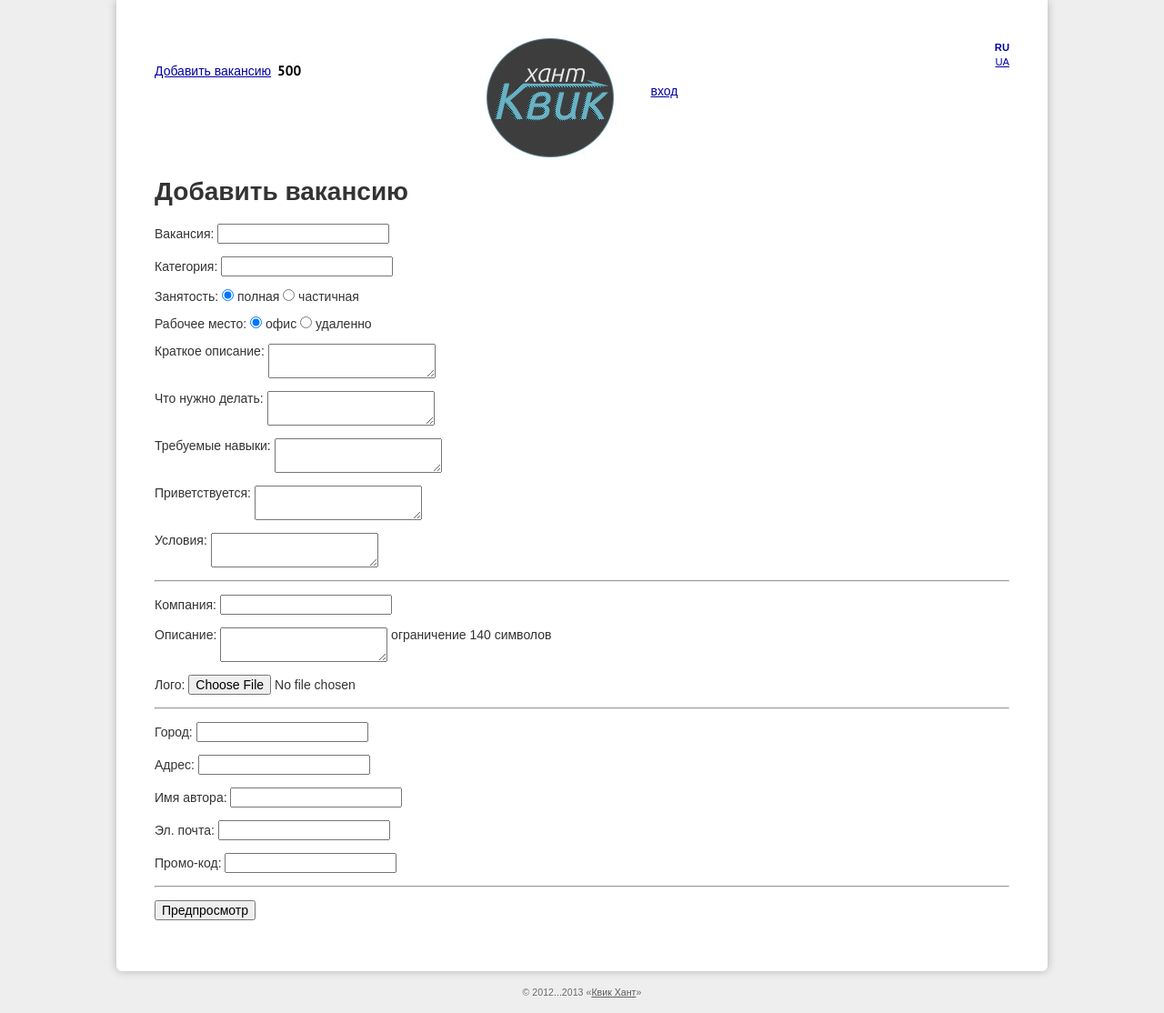
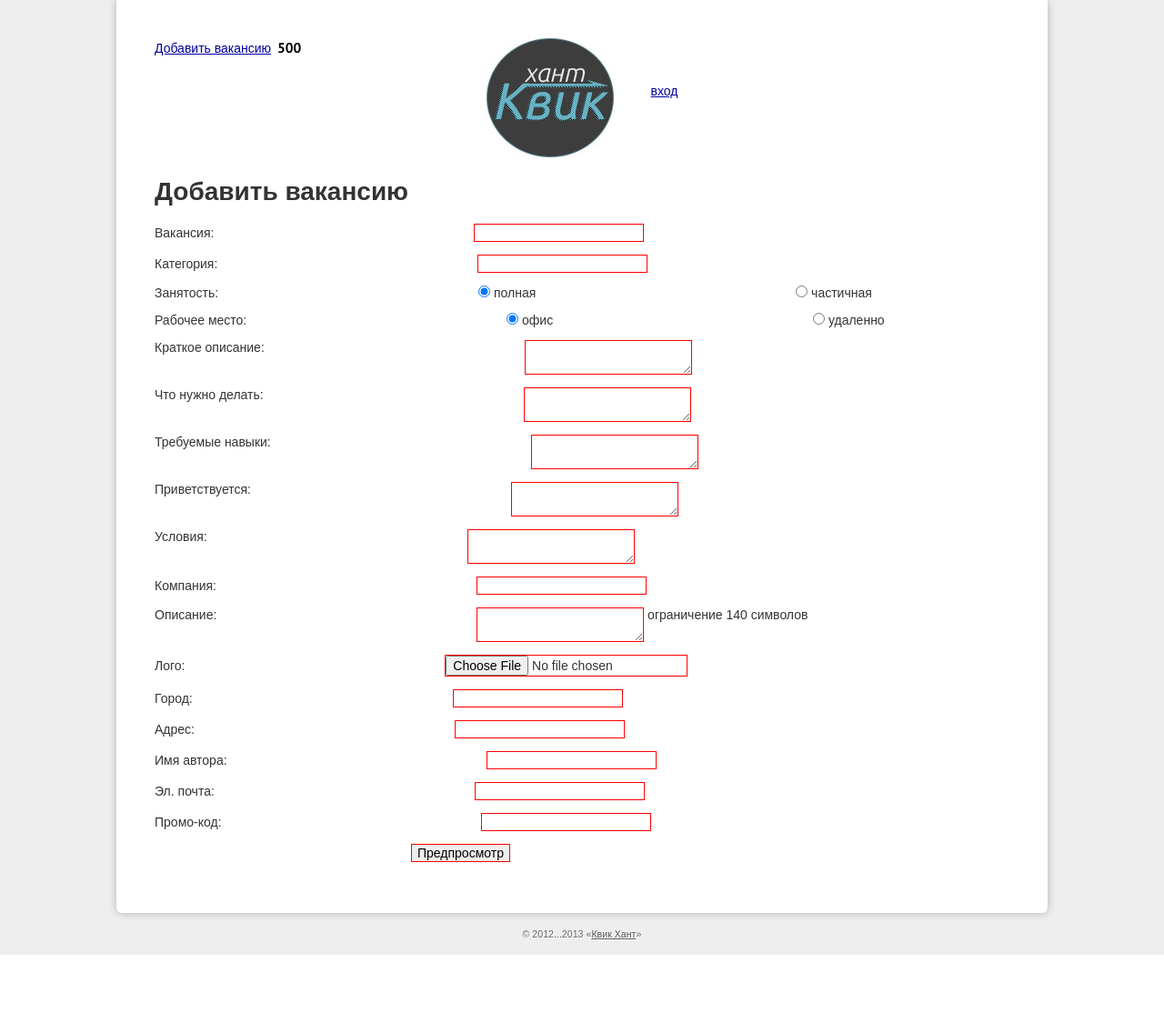
Before and after one commit to nyddle/quickhunt, a Flask app: page /add in a window 1280 px wide. Shown: the whole page at 91% size. After the commit the page ends 1050 px from the top, so only its background shows below. Run offline with Flask 2, Linux system fonts and the light colour scheme; style sheets or scripts are compiled from the project's sources; parts of the project's set-up code (start-up, migrations or seed data) failed here and were passed over.

Commit message:
Какие-то улучшения

```diff
--- a/app.py
+++ b/app.py
@@ -55,7 +55,7 @@ def hello():
 
 
 @app.route('/add')
-def registration():
+def add():
     return render_template('add.html')
 
 @app.route('/secret')
--- a/static/css/form.less
+++ b/static/css/form.less
@@ -10,3 +10,9 @@ input[type="button"]:active {
     -moz-box-shadow: 0 2px 6px black;
     -webkit-box-shadow: 0 2px 6px black;
 }
+
+
+form input, form textarea, select {
+  border: 1px solid red;
+  margin-left: 30%;
+}
--- a/static/css/main.less
+++ b/static/css/main.less
@@ -73,10 +73,9 @@ a:link, a:visited {
   //border: 1px solid red;
 }
 .add_vacancy {
-  float: left;
-  width: 30%;
-  text-align: left;
-  line-height: 5em;
+  position: absolute;
+  //top: 0;
+  //left: 0;
 }
 .header .logo {
   display: inline-block;
--- a/templates/add.html
+++ b/templates/add.html
@@ -5,6 +5,7 @@
   <form name="add_vacancy" action="">
 
     <!-- Vacancy -->
+
     <p>
       <label>Вакансия: <input type="text" name="vacancy_title"></label>
     </p>
@@ -49,7 +50,7 @@
       </label>
     </p>
 
-    <hr>
+    <div class="rightColumn">
 
     <!-- Company -->
       <p>
@@ -64,8 +65,6 @@
       <p>
         <label>Лого: <input type="file" name="company_logo"></label>
       </p>
-
-    <hr>
 
       <!--  Other fields -->
       <p>
@@ -84,7 +83,7 @@
         <label>Промо-код: <input type="text" name="promo_code"></label>
       </p>
 
-    <hr>
+    </div>
 
     <!--  Submit -->
     <p>
--- a/templates/base.html
+++ b/templates/base.html
@@ -55,10 +55,6 @@ rel="stylesheet" type="text/css" />
           <h1><a href="/"><span>Квик Хант</span></a></h1>
           <a href="">вход</a>
         </div>
-        <div class="languages">
-          <a class="selected" href="/ru/">RU</a>
-          <a href="/en/">UA</a>
-        </div>
       </div>
 
       <div class="content">{% block content %}{% endblock %}</div>
```
Lines whose indentation alone changed are shown as unchanged.
